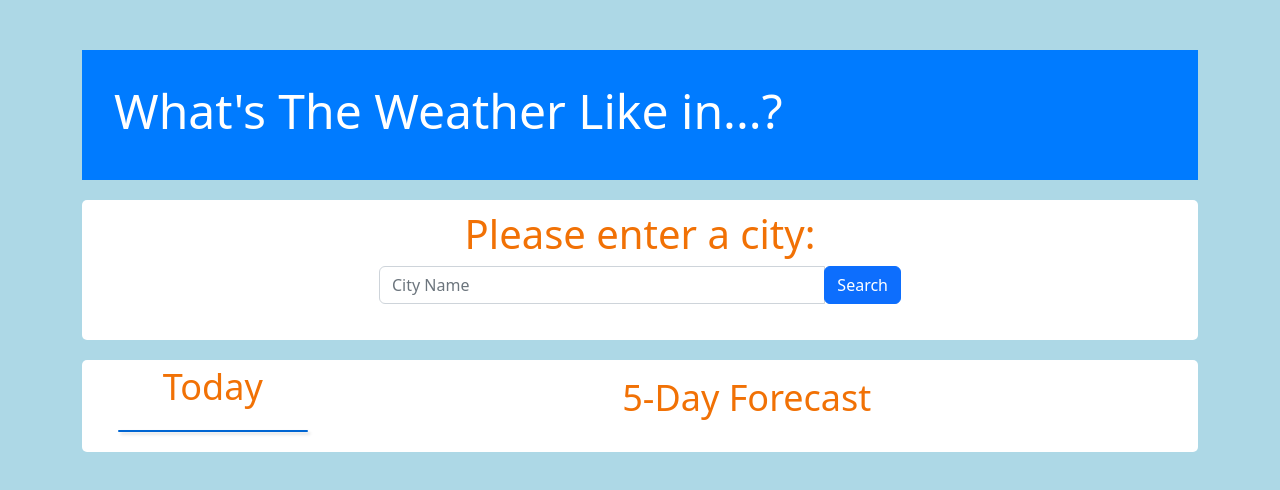
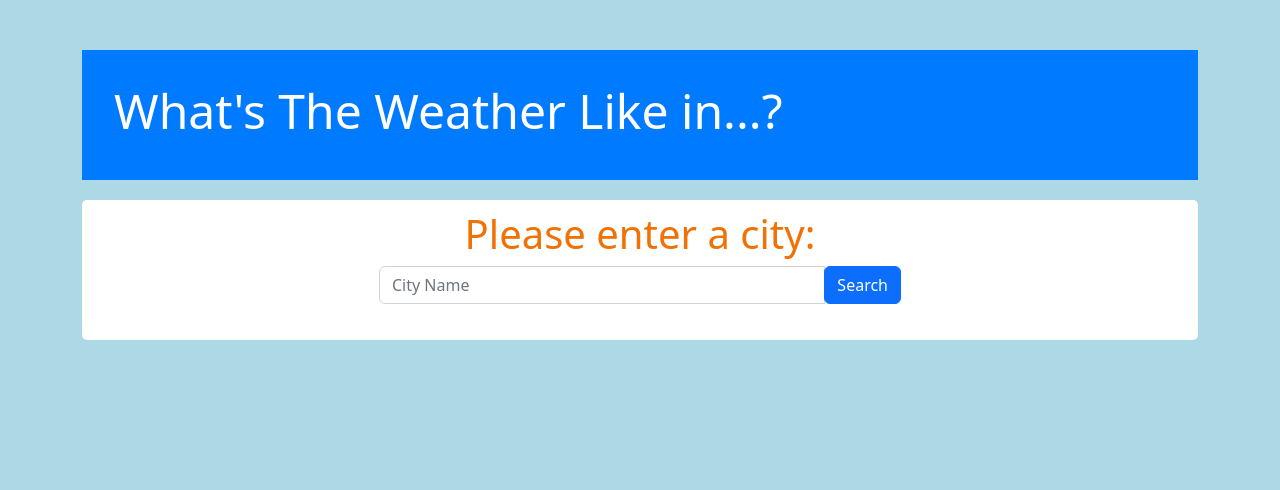
Before and after one commit to jmp2814/whats-the-weather, a plain HTML site: page index.html in a window 1280 px wide. Drawn offline with nearby package versions, Linux system fonts and the light colour scheme.

Commit message:
HTML fix & README update

```diff
--- a/index.html
+++ b/index.html
@@ -43,7 +43,7 @@
         </section>
         <section id="previousResultsContainer" class="container"></section>
       </div>
-      <div id="bottom-container" class="container hiden">
+      <div id="bottom-container" class="container hidden">
         <div id="searchResultContainer" class="container">
           <div id="current-weather-wrapper" class="container">
             <p id="weather-title">Today</p>
```
Also changed, not shown: assets/images/home.JPG (added), assets/images/searchOne.JPG (added), assets/images/searchTwo.JPG (added), 1 other file.
